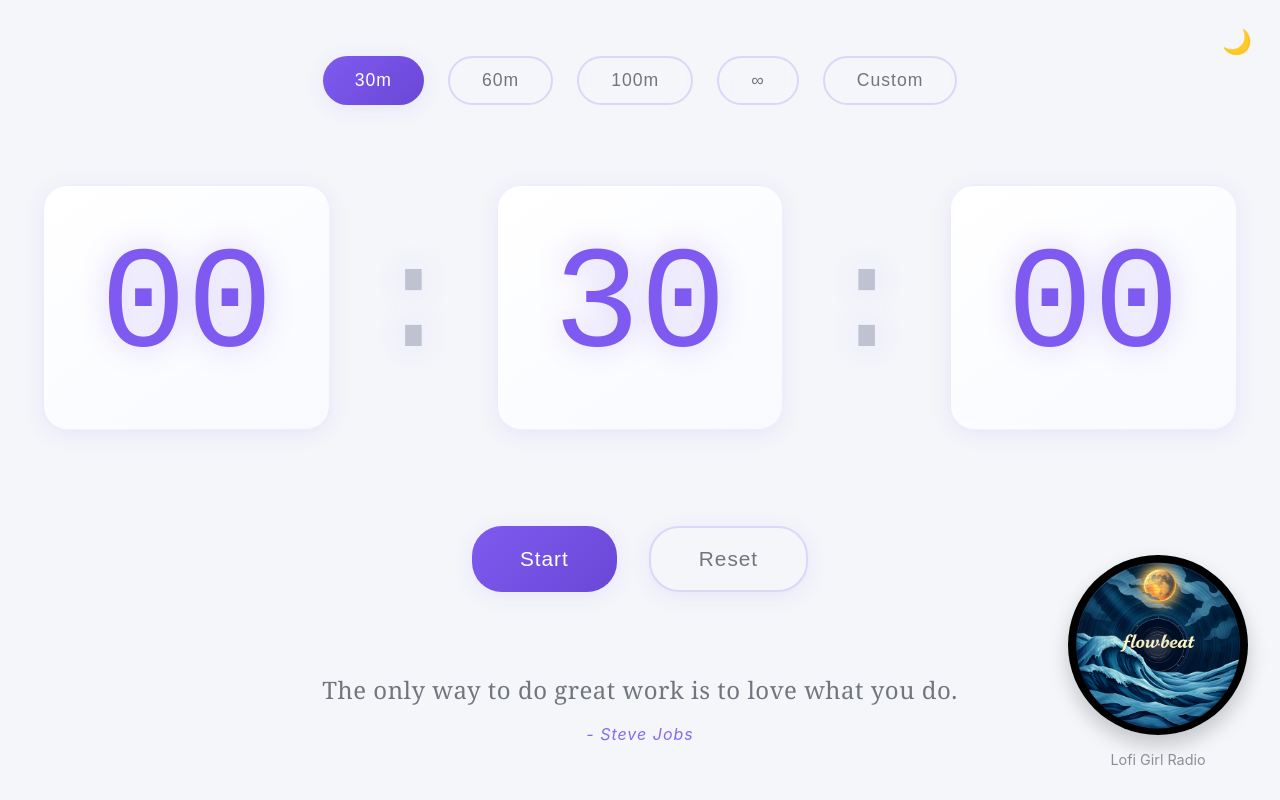
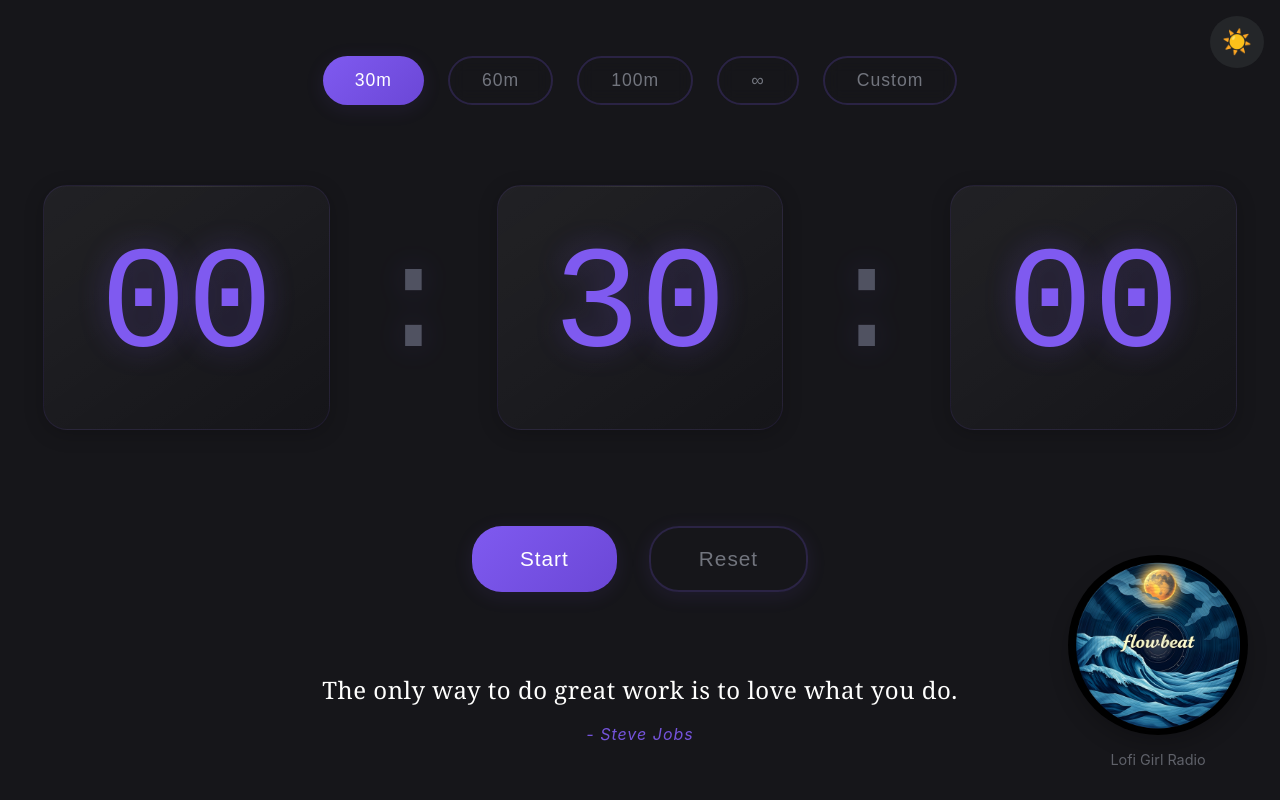
Before and after one commit to KeshariPiyush24/FlowBeat, a React (Vite) app: page / in a window 1280 px wide. Built offline with nearby package versions, Linux system fonts and the light colour scheme; no server answers.

Commit message:
set dark theme by default

```diff
--- a/src/App.jsx
+++ b/src/App.jsx
@@ -1,4 +1,4 @@
-import { useState } from 'react'
+import { useState, useEffect } from 'react'
 import Container from './components/Layout/Container'
 import Timer from './components/Timer/Timer'
 import AudioPlayer from './components/Audio/AudioPlayer'
@@ -7,8 +7,13 @@ import ThemeToggle from './components/Theme/ThemeToggle'
 import './styles/App.css'
 
 function App() {
-    const [isDarkMode, setIsDarkMode] = useState(false)
+    const [isDarkMode, setIsDarkMode] = useState(true)
     const [isPlaying, setIsPlaying] = useState(false)
+
+    useEffect(() => {
+        document.body.classList.add('dark-mode')
+        document.documentElement.setAttribute('data-theme', 'dark')
+    }, [])
 
     const toggleTheme = () => {
         setIsDarkMode(!isDarkMode)
--- a/src/index.css
+++ b/src/index.css
@@ -17,6 +17,7 @@
   --transition-speed: 0.3s;
   --shadow-light: 0 4px 20px rgba(127, 90, 240, 0.1);
   --shadow-dark: 0 4px 20px rgba(0, 0, 0, 0.2);
+  color-scheme: dark;
 }
 
 * {
@@ -30,8 +31,8 @@ body {
     Ubuntu, Cantarell, 'Fira Sans', 'Droid Sans', 'Helvetica Neue', sans-serif;
   -webkit-font-smoothing: antialiased;
   -moz-osx-font-smoothing: grayscale;
-  background-color: var(--color-background-light);
-  color: var(--color-text-light);
+  background-color: #121212;
+  color: #ffffff;
   transition: background-color var(--transition-speed), color var(--transition-speed);
 }
 
--- a/vite.config.js
+++ b/vite.config.js
@@ -12,5 +12,16 @@ export default defineConfig({
         outDir: 'dist',
         minify: 'esbuild',
         sourcemap: true
+    },
+    css: {
+        preprocessorOptions: {
+            scss: {
+                additionalData: `
+                    :root {
+                        color-scheme: dark;
+                    }
+                `
+            }
+        }
     }
 })
```
